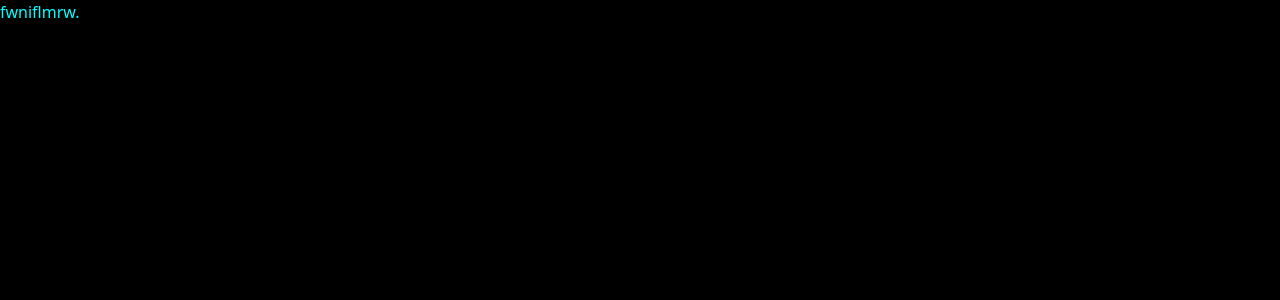
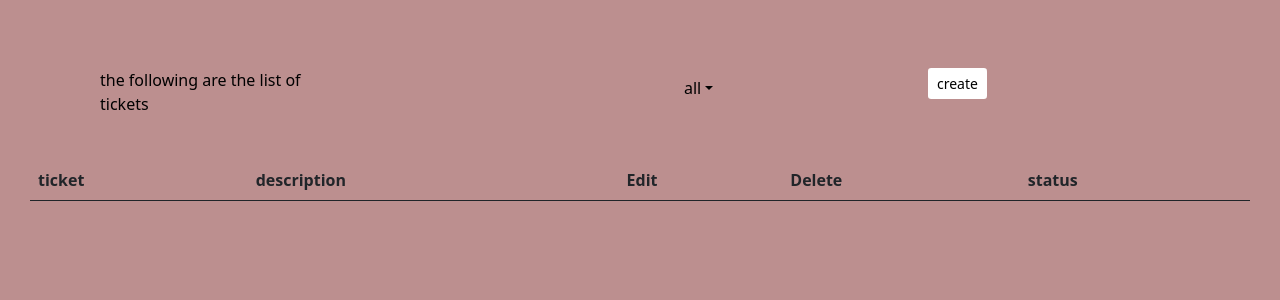
Before and after one commit to Niranjani91/django-sample-project, a Django app: a page that uses dailywork/templates/user_ticket_page.html in a window 1280 px wide. Before the commit the part shown is almost empty. Shown: the top 300 px of the page. Run offline with Django 4.2, Linux system fonts and the light colour scheme; lists and menus that the app fills with data are empty.

Commit message:
changes done for user ticket page

```diff
--- a/dailywork/templates/main_user_login_page.html
+++ b/dailywork/templates/main_user_login_page.html
@@ -209,7 +209,7 @@
                       <span class="progress-right">
                         <span class="progress-bar"></span>
                       </span>
-                      <div class="progress-value">90%</div>
+                      <div class="progress-value"></div>
                     </div>
                   </div>
                 </div>
@@ -231,7 +231,7 @@
                         <span class="progress-right">
                           <span class="progress-bar"></span>
                         </span>
-                        <div class="progress-value">90%</div>
+                        <div class="progress-value"></div>
                       </div>
                     </div>
                   </div>
--- a/dailywork/templates/timetable.html
+++ b/dailywork/templates/timetable.html
@@ -454,6 +454,8 @@ handlePost(data);
             }
 
             function div_func(selected_date){
+                //document.getElementById("date").style.backgroundColor="red";
+                selected_date.className="date-picker selected"
                 month_name = document.getElementById("month").value;
                 year_name = document.getElementById("year").value;
                 //document.getElementsByClassName("date-picker").style.backgroundColor="red";
--- a/dailywork/templates/user_ticket_page.html
+++ b/dailywork/templates/user_ticket_page.html
@@ -18,7 +18,51 @@
         }
     </style>
   </head>
-  <body id="body_of_the_ticket_page">
-    <p>fwniflmrw.</p>
+  <body id="body_of_the_ticket_page" style="background-color: #BC8F8F;">
+    <div class="content" style="padding:30px 30px 30px 30px;">
+      <section class="container my-2 w-100 text-light" style="padding: 30px 30px 20px 30px;">
+          <div class="row">
+              <div class="col md-2">
+                  <p style="color:black;"> the following are the list of tickets</p>
+              </div>
+              <div class="col md-8"></div>
+              <div class="col md-1">
+                <a href="#" class="nav-link dropdown-toggle mx-3 " style="color:black" id="navbarDropdown" role="button" data-bs-toggle="dropdown" aria-expanded="false">all</a>
+                <ul class="dropdown-menu" style="background-color:black;color:#BC8F8F" aria-labelledby="navbarDropdown">
+                    <li><a class="dropdown-item" style="color:#BC8F8F">open</a></li>
+
+                    <li><a class="dropdown-item" style="color:#BC8F8F">closed</a></li>
+                    <li><a class="dropdown-item" style="color:#BC8F8F">all</a></li>
+                  </ul>
+              </div>
+              <div class="col md-1">
+                  <button class="btn btn-sm" data-bs-toggle="modal" data-bs-target="#create_a_new_ticket_details_modal" style="background-color: white;color: black;">create</button>
+              </div>
+          </div>
+      </section>
+      <table class="table" id="tickets_table" >
+          <thead>
+              <tr>
+                  <th>
+                      ticket
+                  </th>
+                  <th>
+                    description
+                  </th>
+                  <th>
+                      Edit
+                  </th>
+                  <th>
+                      Delete
+                  </th>
+                 <th>
+                       status
+                 </th>
+              </tr>
+          </thead>
+          <tbody class="table-body" id="tickets_data">
+          </tbody>
+      </table>
+  </div>
   </body>
 </html>
--- a/dailywork/urls.py
+++ b/dailywork/urls.py
@@ -1,4 +1,4 @@
-from django.urls import path
+from django.urls import path,include
 from . import views
 
 urlpatterns = [
@@ -22,5 +22,5 @@ urlpatterns = [
     path('admin/tickets_list',views.tickets_list,name="tickets_list"),
     path('admin/logout',views.admin_log_out,name="admin_log_out"),
     path('tickets/<str:main_user_name>&<str:main_ticket_title>&<str:main_ticket_status>',views.ticket_details),
-    path('<str:main_user_name>/logout',views.user_logout_page,name='user_logout_page')
+    path('<str:main_user_name>/logout',views.user_logout_page,name='user_logout_page'),
 ]
--- a/dailywork/views.py
+++ b/dailywork/views.py
@@ -40,7 +40,7 @@ def register(request):
 
 def admin_log_out(request):
     logout(request)
-    return redirect('home')
+    return redirect('index')
 
 
 
@@ -59,7 +59,7 @@ def tickets_list(request):
 
 def user_logout_page(request,main_user_name):
     logout(request)
-    return redirect('home')
+    return redirect('index')
 
 def login(request):
     if request.method == 'POST':
```
Also changed, not shown: db.sqlite3.
